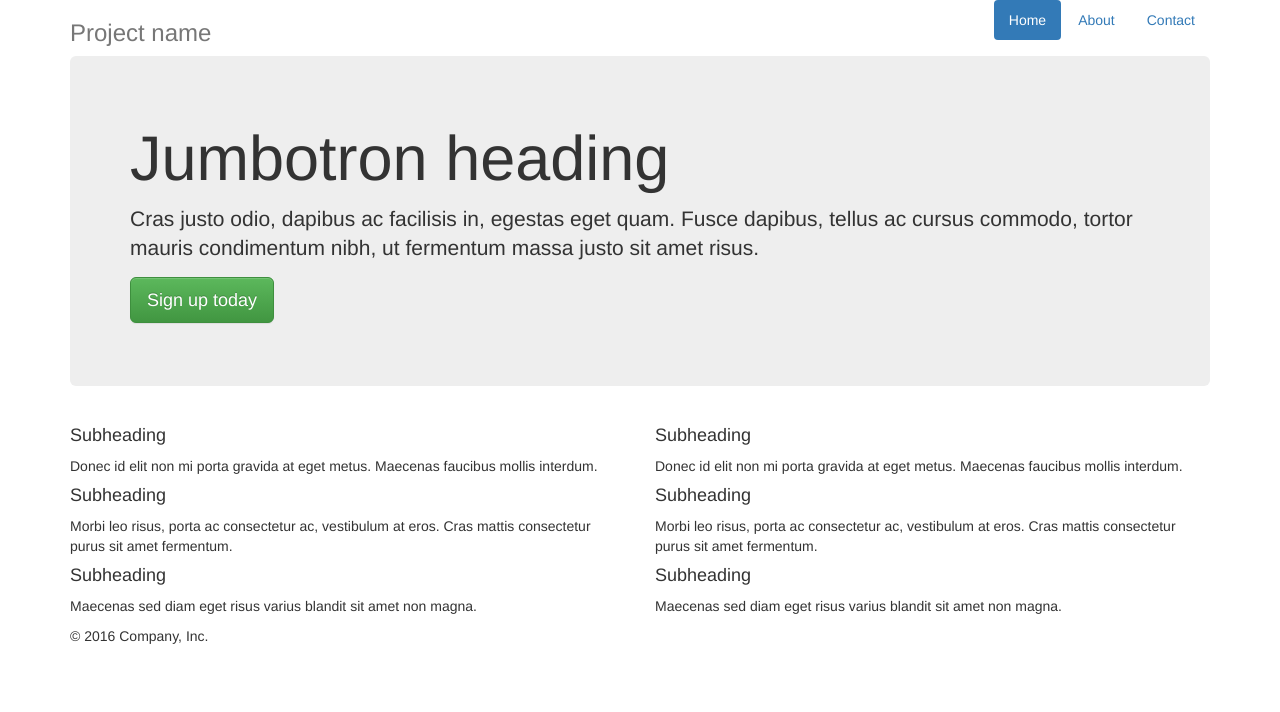
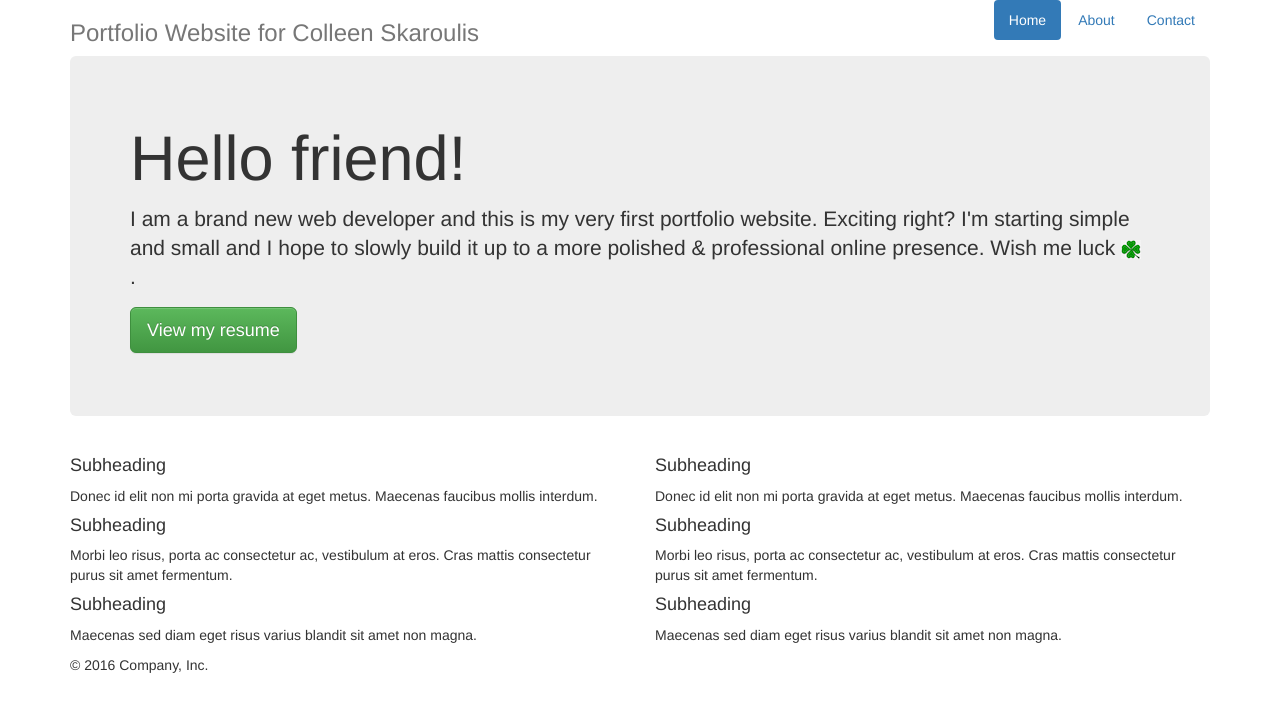
Before and after one commit to cskaroulis/cskaroulis.github.io, a website: page index.html in a window 1280 px wide. Drawn offline with nearby package versions, Linux system fonts and the light colour scheme.

Commit message:
completed the jumbotron container along with a link to a temporary resume

```diff
--- a/index.html
+++ b/index.html
@@ -4,7 +4,7 @@
   <meta charset="UTF-8">
   <meta http-equiv="X-UA-Compatible" content="IE=edge">
   <meta name="viewport" content="width=device-width, initial-scale=1.0">
-  <title>Portofolio Website - Colleen Skaroulis</title>
+  <title>Portfolio Website - Colleen Skaroulis</title>
 
   <!-- Latest compiled and minified CSS -->
   <link rel="stylesheet" href="https://cdn.jsdelivr.net/npm/bootstrap@3.4.1/dist/css/bootstrap.min.css" integrity="sha384-HSMxcRTRxnN+Bdg0JdbxYKrThecOKuH5zCYotlSAcp1+c8xmyTe9GYg1l9a69psu" crossorigin="anonymous">
@@ -25,13 +25,13 @@
           <li role="presentation"><a href="#">Contact</a></li>
         </ul>
       </nav>
-      <h3 class="text-muted">Project name</h3>
+      <h3 class="text-muted">Portfolio Website for Colleen Skaroulis</h3>
     </div>
 
     <div class="jumbotron">
-      <h1>Jumbotron heading</h1>
-      <p class="lead">Cras justo odio, dapibus ac facilisis in, egestas eget quam. Fusce dapibus, tellus ac cursus commodo, tortor mauris condimentum nibh, ut fermentum massa justo sit amet risus.</p>
-      <p><a class="btn btn-lg btn-success" href="#" role="button">Sign up today</a></p>
+      <h1>Hello friend!</h1>
+      <p class="lead">I am a brand new web developer and this is my very first portfolio website. Exciting right? I'm starting simple and small and I hope to slowly build it up to a more polished & professional online presence. Wish me luck <img alt="Good luck four green clover" src="./images/clover.png">  . </p>
+      <p><a class="btn btn-lg btn-success" href="./docs/colleen-skaroulis-resume.pdf" role="button" target="_blank">View my resume</a></p>
     </div>
 
     <div class="row marketing">
```
Also changed, not shown: images/clover.png (added), 2 other files.
